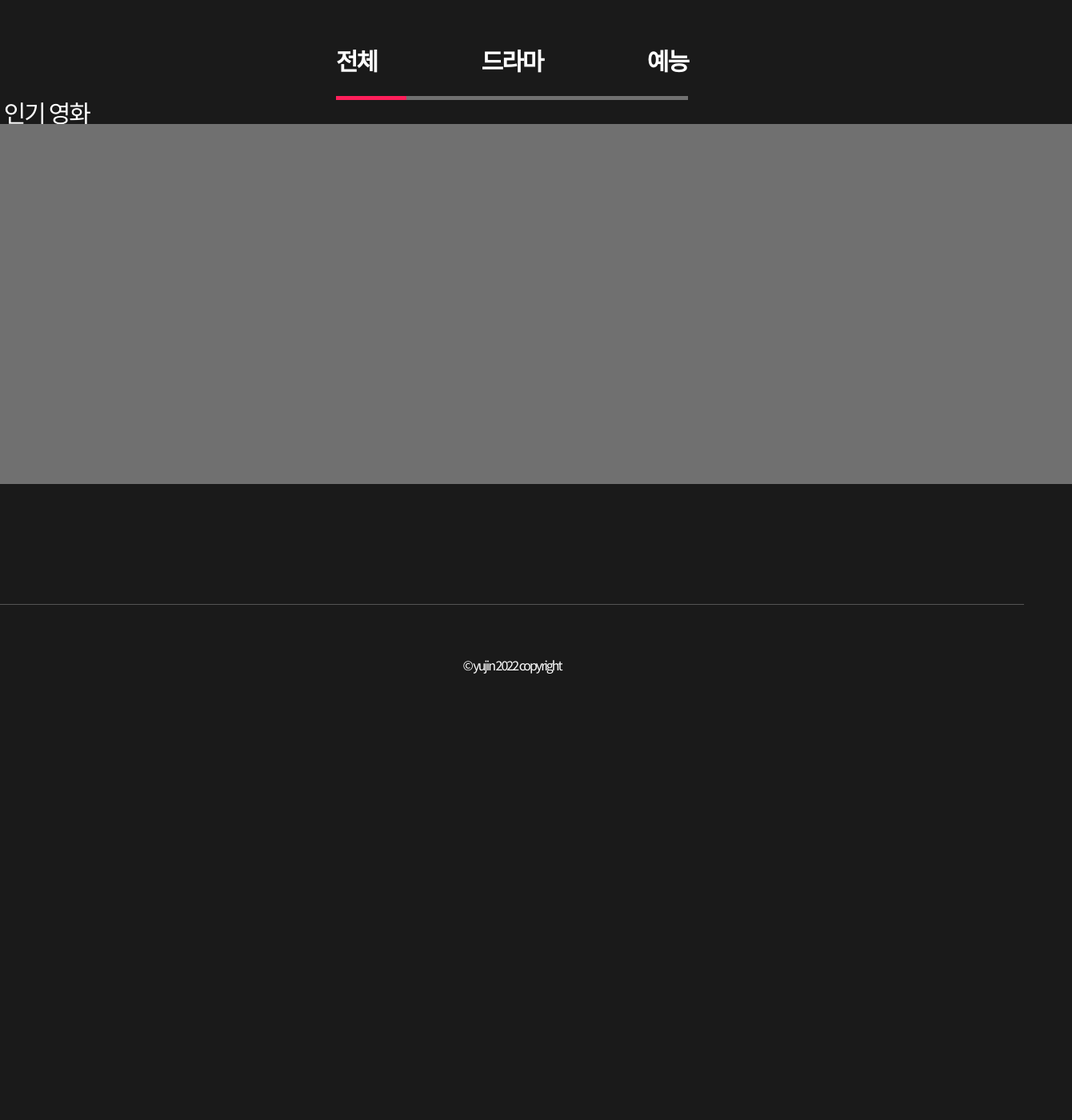
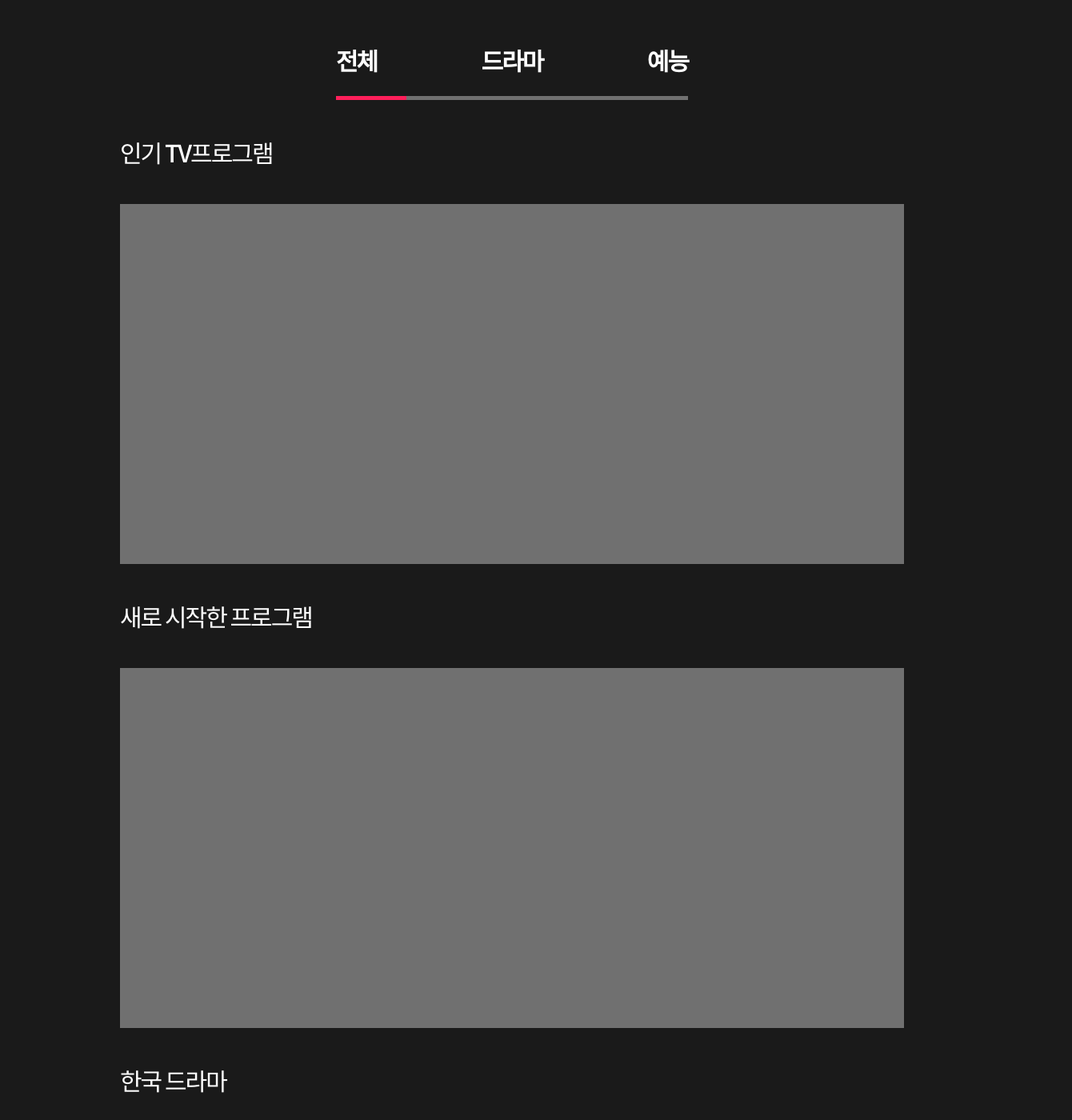
Before and after one commit to yujinkim11/enjoy, a React (Create React App) app: page /#/tvprogram in a window 1280 px wide. Shown: the part 200-1600 px from the top of the page at 80% size, 1340 px wide, since content can reach past the window. Before the commit the page ends 1106 px from the top, so only its background shows below. Built offline with nearby package versions, Linux system fonts and the light colour scheme.

Commit message:
tv program

```diff
--- a/src/conponents/pages/movie/Movie.js
+++ b/src/conponents/pages/movie/Movie.js
@@ -1,6 +1,6 @@
 import styled from "styled-components";
 import { mainStyle } from "../../../styles/globalstyle";
-import { MovieList } from "./MovieList";
+import { MovieListBox } from "./MovieListBox";
 
 const MovieWrap = styled.div`
   padding: ${mainStyle.padding};
@@ -55,7 +55,11 @@ export const Movie = () => {
           <ChoiceBar />
         </CategoryBar>
       </MovieCategory>
-      <MovieList />
+      <MovieListBox moviecate="인기 영화" />
+      <MovieListBox moviecate="신작" />
+      <MovieListBox moviecate="시리즈" />
+      <MovieListBox moviecate="코미디" />
+      <MovieListBox moviecate="액션" />
     </MovieWrap>
   );
 };
--- a/src/conponents/pages/movie/MovieList.js
+++ b/src/conponents/pages/movie/MovieListBox.js
@@ -1,4 +1,3 @@
-import { defaultProps } from "spinners-react/lib/esm/helpers";
 import styled from "styled-components";
 
 const MovieListWrap = styled.div`
@@ -7,7 +6,7 @@ const MovieListWrap = styled.div`
 const MovieListTitle = styled.h3`
   font-size: 30px;
   font-weight: 500;
-  margin-bottom: 50px;
+  margin: 50px 0;
 `;
 const ListWrap = styled.div`
   display: flex;
@@ -22,10 +21,10 @@ const Movies = styled.div`
     transition: 0.5s;
   }
 `;
-export const MovieList = () => {
+export const MovieListBox = (props) => {
   return (
     <MovieListWrap>
-      <MovieListTitle></MovieListTitle>
+      <MovieListTitle>{props.moviecate}</MovieListTitle>
       <ListWrap>
         <Movies />
         <Movies />
--- a/src/conponents/pages/tvprogram/TvListBox.js
+++ b/src/conponents/pages/tvprogram/TvListBox.js
@@ -1,34 +1,37 @@
 import styled from "styled-components";
-import { mainStyle } from "../../../styles/globalstyle";
 
-const TvListWrap = styled.div``;
-
+const TvListBoxWrap = styled.div`
+  width: 100%;
+`;
 const TvListTitle = styled.h3`
   font-size: 30px;
+  font-weight: 500;
+  margin: 50px 0;
 `;
-
 const ListWrap = styled.div`
   display: flex;
+  justify-content: space-between;
 `;
-
-const ListBox = styled.div`
+const TvPrograms = styled.div`
   width: 350px;
   height: 450px;
   background-color: #707070;
+  :hover {
+    transform: scale(1.1, 1.1);
+    transition: 0.5s;
+  }
 `;
 
-export const TvListBox = () => {
+export const TvListBox = (props) => {
   return (
-    <>
-      <TvListWrap>
-        <TvListTitle>TOP! 인기 영화</TvListTitle>
-        <ListWrap>
-          <ListBox />
-          <ListBox />
-          <ListBox />
-          <ListBox />
-        </ListWrap>
-      </TvListWrap>
-    </>
+    <TvListBoxWrap>
+      <TvListTitle>{props.tvcate}</TvListTitle>
+      <ListWrap>
+        <TvPrograms />
+        <TvPrograms />
+        <TvPrograms />
+        <TvPrograms />
+      </ListWrap>
+    </TvListBoxWrap>
   );
 };
--- a/src/conponents/pages/tvprogram/TvProgram.js
+++ b/src/conponents/pages/tvprogram/TvProgram.js
@@ -54,7 +54,11 @@ export const TvProgram = () => {
           <ChoiceBar />
         </CategoryBar>
       </TvProgramCategory>
-      <TvListBox />
+      <TvListBox tvcate="인기 TV프로그램" />
+      <TvListBox tvcate="새로 시작한 프로그램" />
+      <TvListBox tvcate="한국 드라마" />
+      <TvListBox tvcate="의학 드라마" />
+      <TvListBox tvcate="로맨스 드라마" />
     </TvProgramWrap>
   );
 };
```
